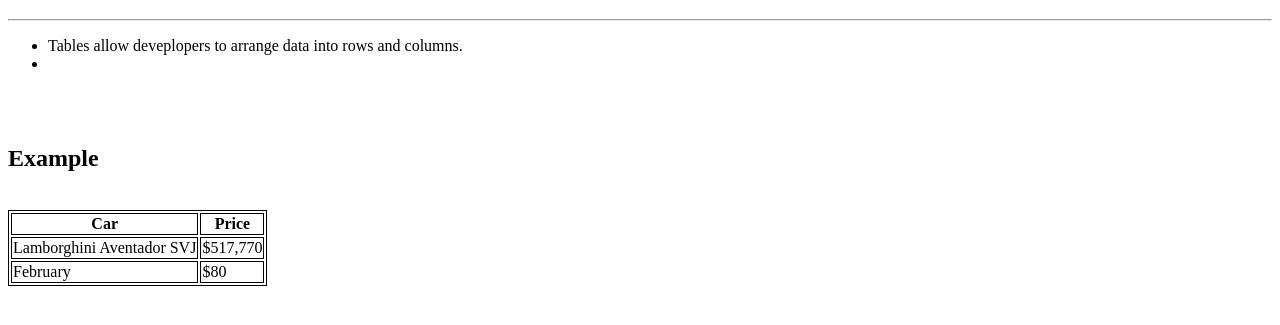
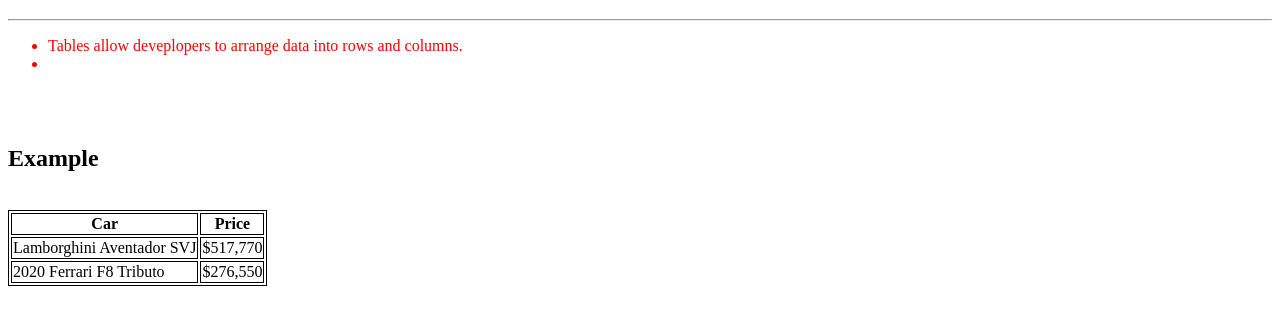
Before and after one commit to AbhinavNe/html, a plain HTML site: page table.html in a window 1280 px wide. Shown: the part 61-386 px from the top of the page. Drawn offline with Linux system fonts and the light colour scheme.

Commit message:
changed ul color to red and put another car and its price

```diff
--- a/table.html
+++ b/table.html
@@ -11,7 +11,7 @@
 <body>
     <h1 style="text-align: center;">What are Tables</h1>
     <hr>
-    <ul>
+    <ul style="color: red;">
         <li>
             Tables allow deveplopers to arrange data into rows and columns.
         </li>
@@ -33,8 +33,8 @@
           <td>$517,770</td>
         </tr>
         <tr>
-          <td>February</td>
-          <td>$80</td>
+          <td>2020 Ferrari F8 Tributo</td>
+          <td>$276,550</td>
         </tr>
       </table>
 </body>
```
